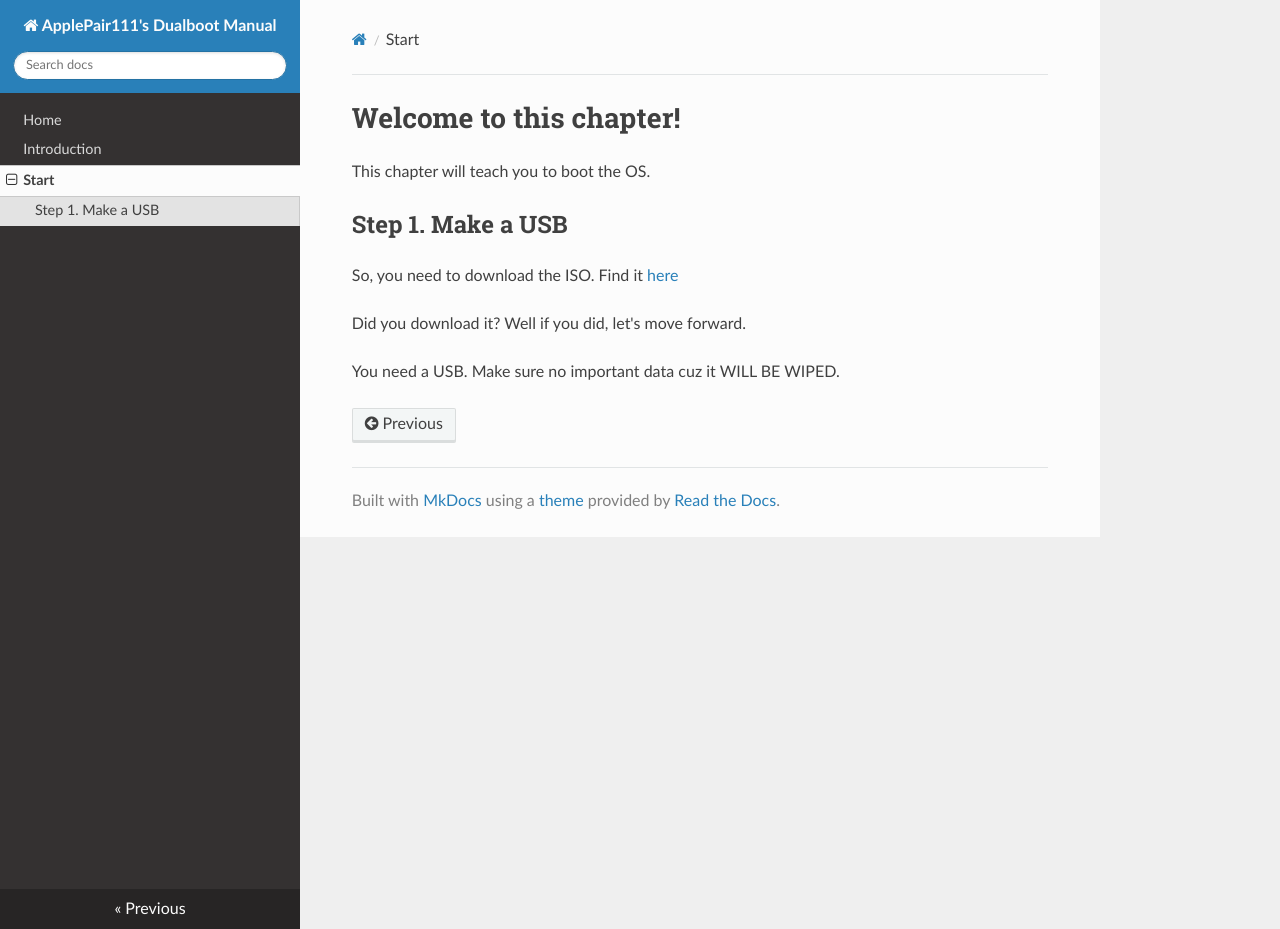
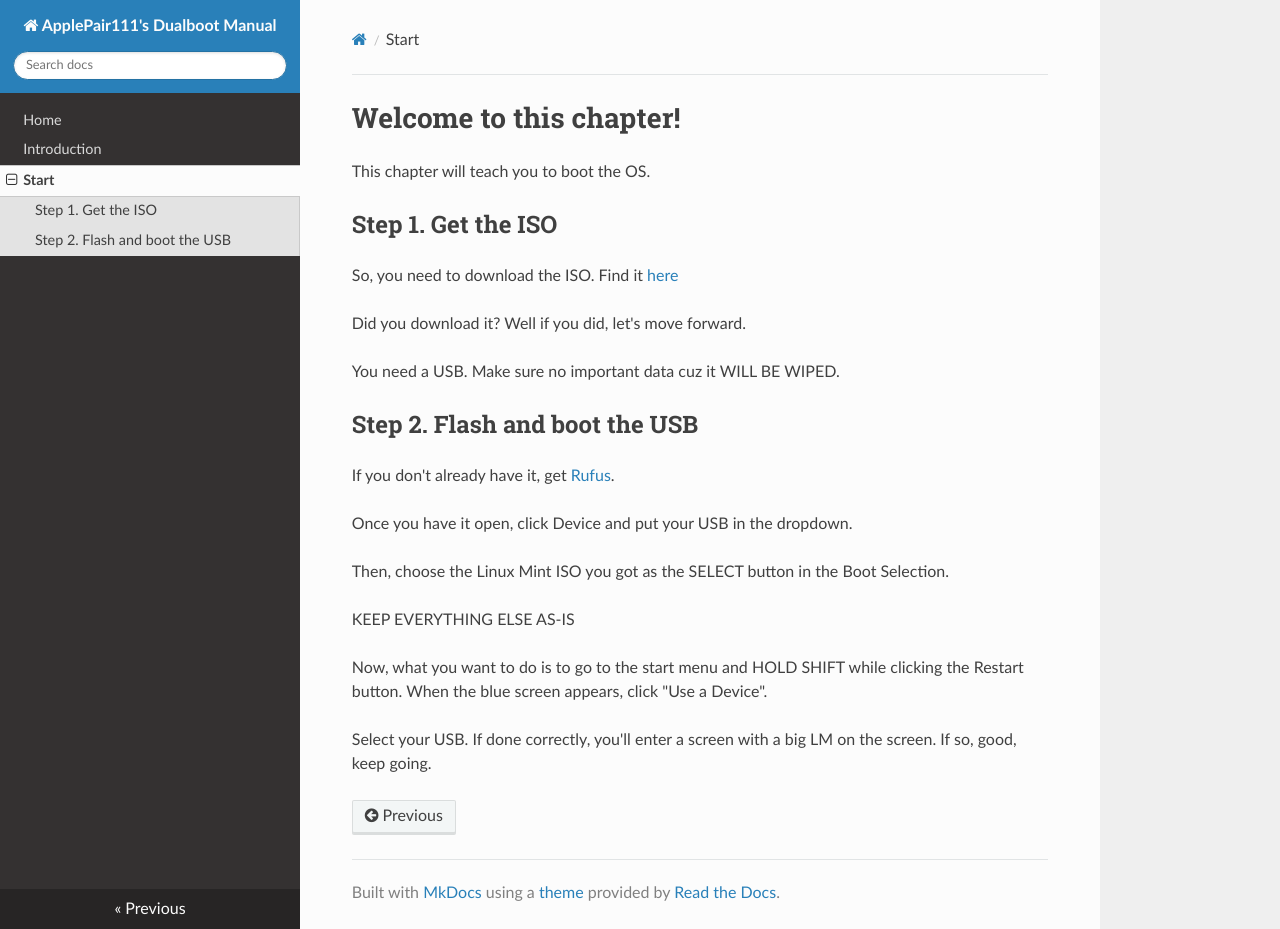
Before and after one commit to ApplePair111/ap111s-dualboot-manual, an MkDocs documentation site: the page built from docs/START.md, in a window 1280 px wide and 929 px high. Built offline with MkDocs 1.6.1, drawn with Linux system fonts in a browser that asks for light colours; nearby versions of some CDN libraries.

Commit message:
Update START.md

```diff
--- a/docs/START.md
+++ b/docs/START.md
@@ -2,10 +2,24 @@
 
 This chapter will teach you to boot the OS.
 
-## Step 1. Make a USB
+## Step 1. Get the ISO
 
 So, you need to download the ISO. Find it [here](https://linuxmint.com/download.php)
 
 Did you download it? Well if you did, let's move forward.
 
 You need a USB. Make sure no important data cuz it WILL BE WIPED.
+
+## Step 2. Flash and boot the USB
+
+If you don't already have it, get [Rufus](https://rufus.ie).
+
+Once you have it open, click Device and put your USB in the dropdown.
+
+Then, choose the Linux Mint ISO you got as the SELECT button in the Boot Selection.
+
+KEEP EVERYTHING ELSE AS-IS
+
+Now, what you want to do is to go to the start menu and HOLD SHIFT while clicking the Restart button. When the blue screen appears, click "Use a Device".
+
+Select your USB. If done correctly, you'll enter a screen with a big LM on the screen. If so, good, keep going.
```
